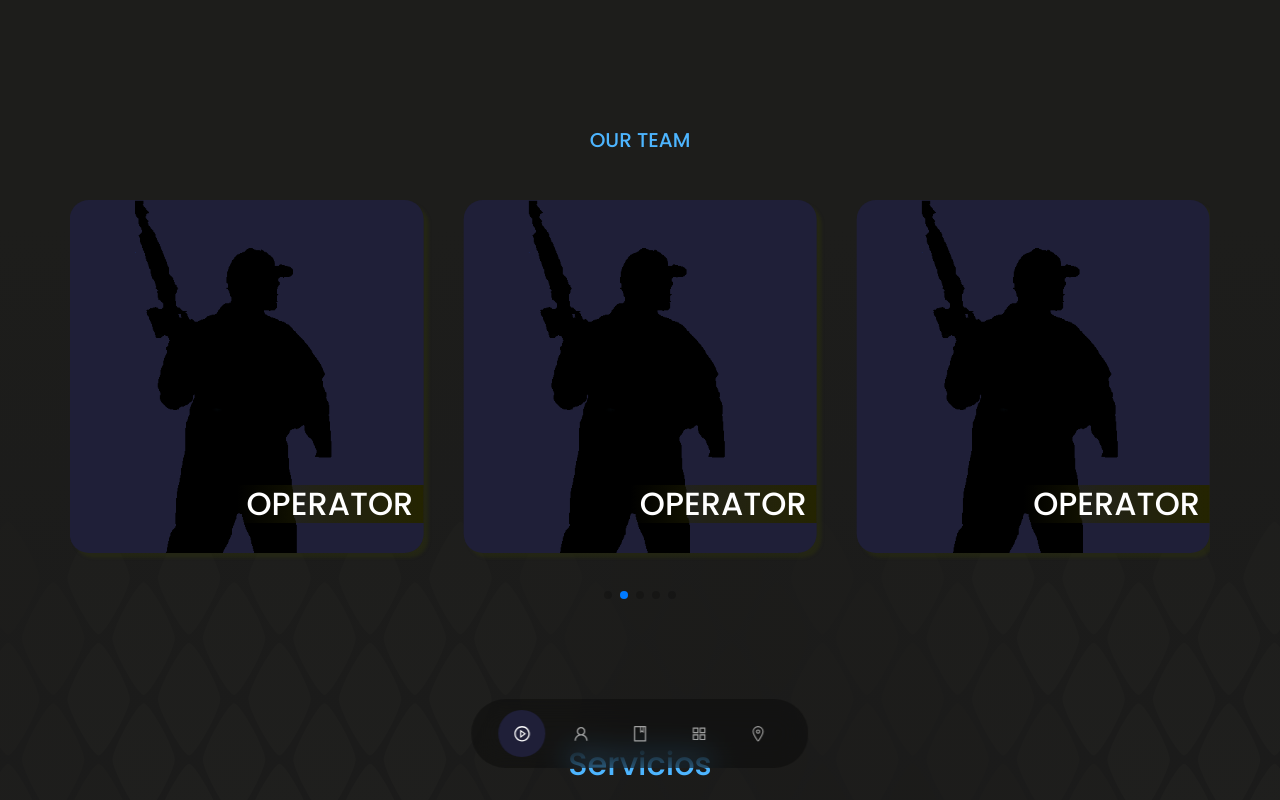
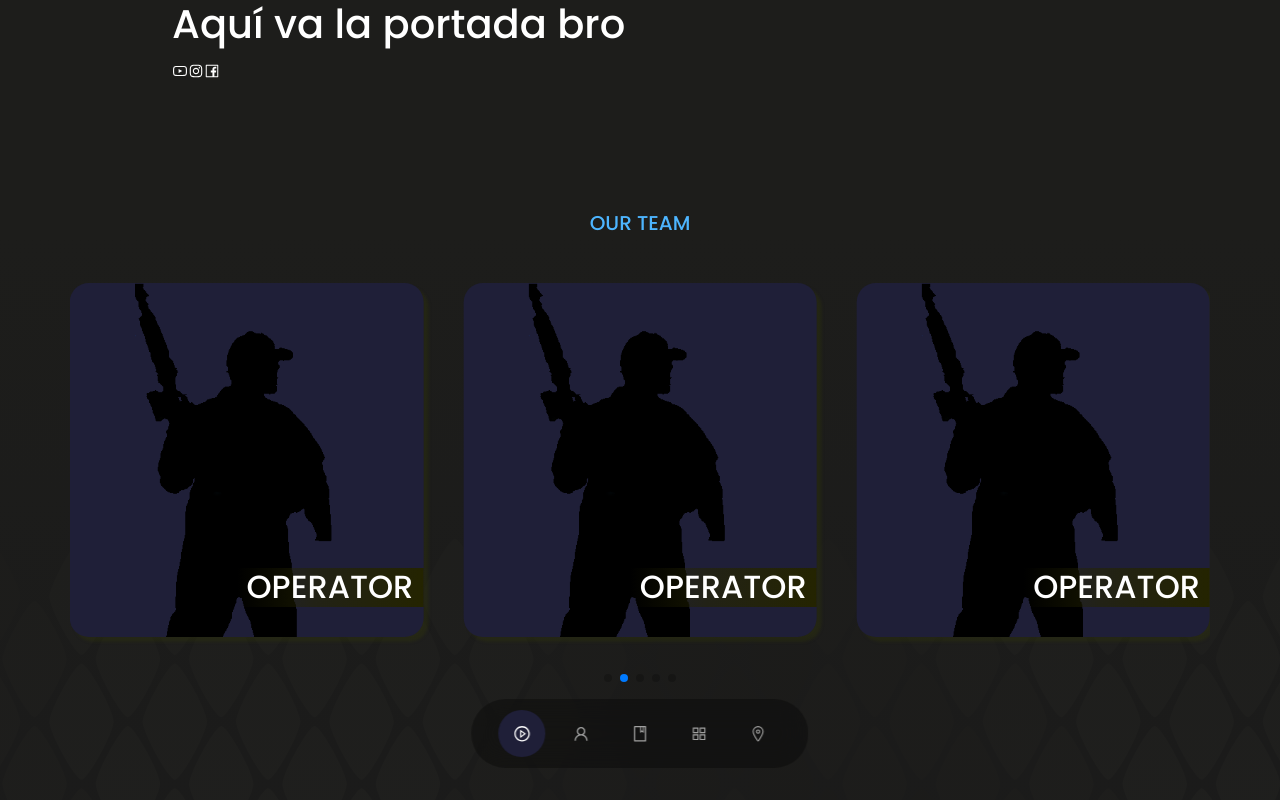
Before and after one commit to aabrilfl13/pentagonteam-website, a React (Create React App) app: page / in a window 1280 px wide. Shown: the top 800 px of the page. Built offline with nearby package versions, Linux system fonts and the light colour scheme.

Commit message:
Add header provisional

```diff
--- a/src/App.js
+++ b/src/App.js
@@ -17,7 +17,7 @@ function App() {
 		<div className="App">
 			<Nav />
 
-			{/* <Header /> */}
+			<Header />
 			{/* <About /> */}
 			<Team />
 			<Services />
--- a/src/components/header/Header.js
+++ b/src/components/header/Header.js
@@ -8,9 +8,7 @@ export const Header = () => {
 		<div>
 			<header>
 				<div className="container header__container">
-					<h5>Hello I'm</h5>
-					<h1>Antonio Abril</h1>
-					<h5 className="text-light">Backend Dev</h5>
+					<h1>Aquí va la portada bro</h1>
 					<SocialMedia />
 				</div>
 			</header>
```
